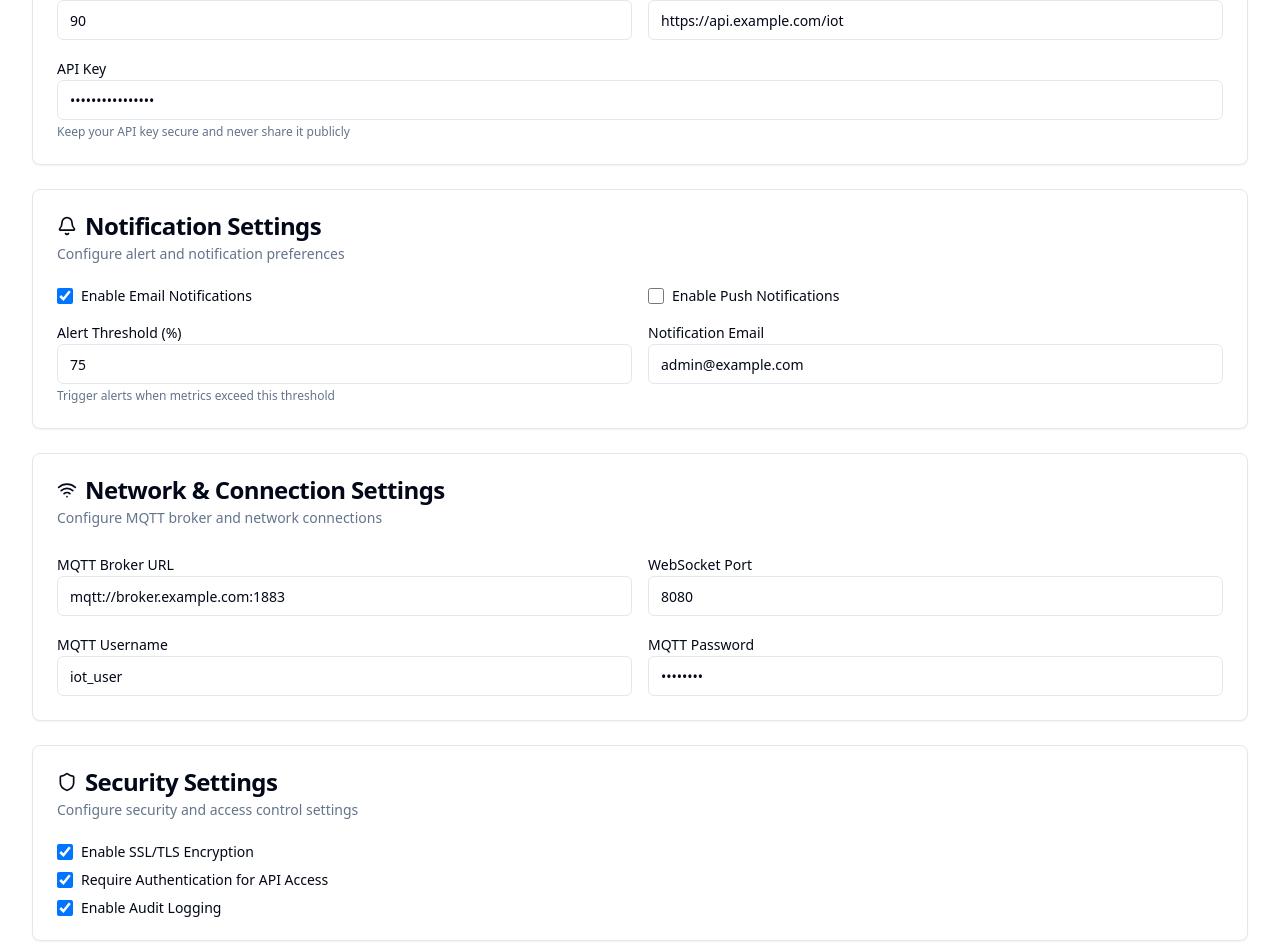
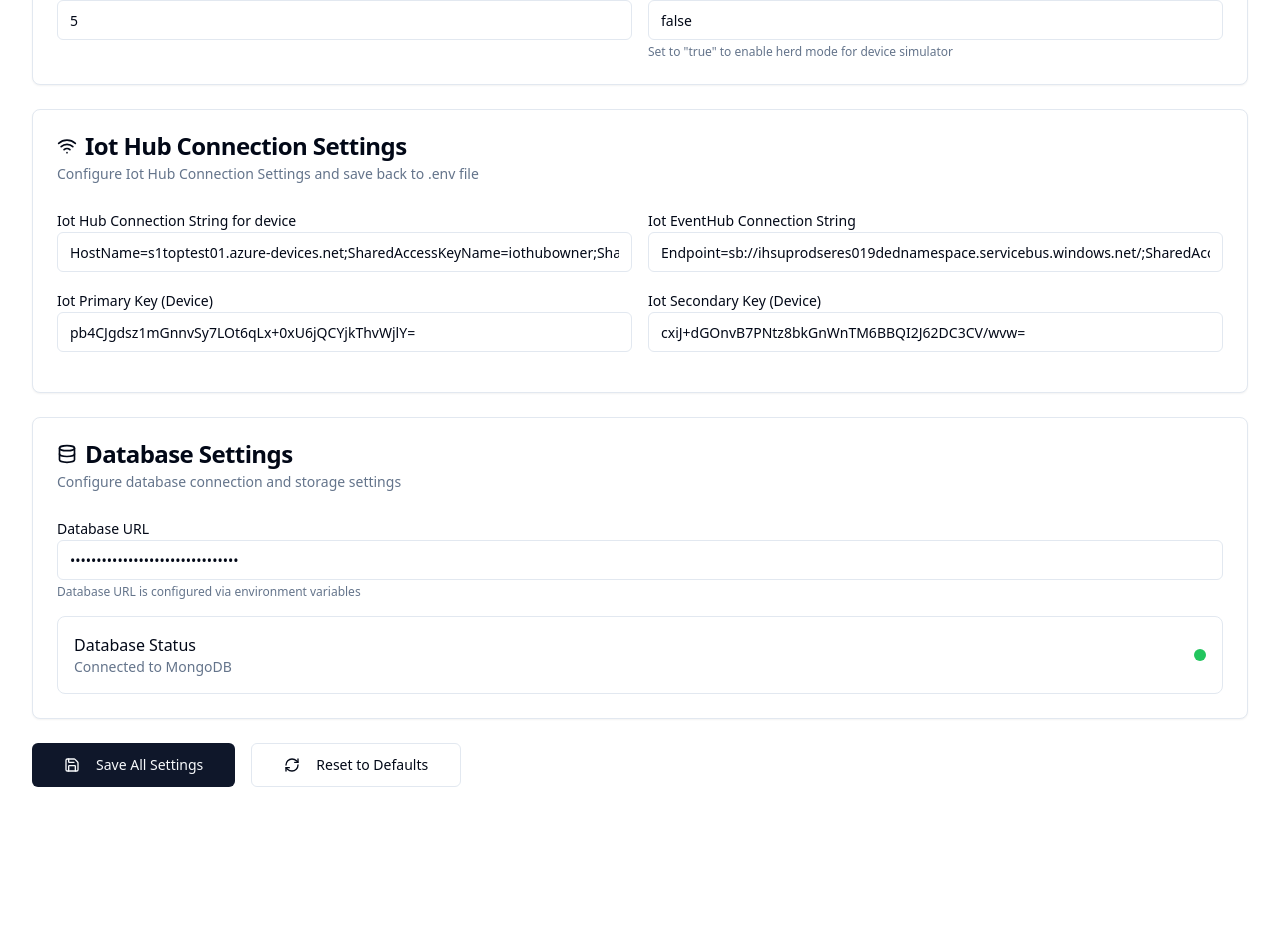
Before and after one commit to bedro96/iothub-controller, a Next.js app: page /iot-settings in a window 1280 px wide. Shown: the part 400-1352 px from the top of the page. After the commit the page ends 1219 px from the top, so only its background shows below. Built offline with nearby package versions, Linux system fonts and the light colour scheme.

Commit message:
Update files

```diff
--- a/app/iot-settings/page.tsx
+++ b/app/iot-settings/page.tsx
@@ -7,71 +7,82 @@ import { Card, CardContent, CardDescription, CardHeader, CardTitle } from "@/com
 import { Input } from "@/components/ui/input"
 import { Label } from "@/components/ui/label"
 import { ModeToggle } from "@/components/mode-toggle"
-import { Settings, Bell, Shield, Wifi, Database, Save, RefreshCw } from "lucide-react"
+import { Settings, Shield, Wifi, Database, Save, RefreshCw } from "lucide-react"
+import useCsrf from "@/components/hooks/useCsrf"
 
 export default function IoTSettingsPage() {
+  const { ensureCsrf, fetchWithCsrf } = useCsrf()
   const [deviceSettings, setDeviceSettings] = useState({
-    deviceName: "IoT Hub Controller",
-    refreshInterval: "30",
-    dataRetention: "90",
-    apiEndpoint: "https://api.example.com/iot",
-    apiKey: "••••••••••••••••",
+    initial_retry_timeout: "30",
+    max_retry: "10",
+    message_interval_seconds: "5",
+    herd_ready: "false",
   })
 
-  const [notificationSettings, setNotificationSettings] = useState({
-    emailNotifications: true,
-    pushNotifications: false,
-    alertThreshold: "75",
-    notificationEmail: "admin@example.com",
-  })
-
-  const [networkSettings, setNetworkSettings] = useState({
-    mqttBroker: "mqtt://broker.example.com:1883",
-    mqttUsername: "iot_user",
-    mqttPassword: "••••••••",
-    websocketPort: "8080",
-  })
-
-  const [securitySettings, setSecuritySettings] = useState({
-    enableSSL: true,
-    enableAuth: true,
-    enableLogging: true,
+  const [iotServerSettings, setIotServerSettings] = useState({
+    iot_connection_string: "HostName=s1toptest01.azure-devices.net;SharedAccessKeyName=iothubowner;SharedAccessKey=XVYaB+sHrscvTc7JDI6px5o5DAMp635GYAIoTH0hdwg=",
+    iot_primary_key_device: "pb4CJgdsz1mGnnvSy7LOt6qLx+0xU6jQCYjkThvWjlY=",
+    iot_secondary_key_device: "cxiJ+dGOnvB7PNtz8bkGnWnTM6BBQI2J62DC3CV/wvw=",
+    iot_eventhub_connection_string: "Endpoint=sb://ihsuprodseres019dednamespace.servicebus.windows.net/;SharedAccessKeyName=iothubowner;SharedAccessKey=XVYaB+sHrscvTc7JDI6px5o5DAMp635GYAIoTH0hdwg=;EntityPath=iothub-ehub-s1toptest0-56253173-ddac85782f"
   })
 
   const [saved, setSaved] = useState(false)
 
-  const handleSaveSettings = () => {
-    // Simulate saving settings
-    setSaved(true)
-    setTimeout(() => setSaved(false), 3000)
+  const handleSaveSettings = async () => {
+    await ensureCsrf()
+    // For each values in deviceSettings and iotServerSettings, save to .env file via API route
+    for (const [key, value] of Object.entries(deviceSettings)) {
+      await ensureCsrf()
+      const statsResponse  = await fetchWithCsrf("/api/dotenv", {
+          method: "PUT",
+        headers: {
+          "Content-Type": "application/json"
+        },
+          body: JSON.stringify({ variable: key.toUpperCase(), value })
+      }).catch((err: Error) => {
+        console.error(`Failed to save setting ${key}:`, err)
+      })
+      if (statsResponse.ok) {
+        const data = await statsResponse.json()
+        setDeviceSettings(prev => ({ ...prev, [key.toLocaleLowerCase()]: data.value }))
+      }
+    }
+
+    for (const [key, value] of Object.entries(iotServerSettings)) {
+      await ensureCsrf()
+      const statsResponse  = await fetchWithCsrf("/api/dotenv", {
+          method: "PUT",
+        headers: {
+          "Content-Type": "application/json"
+        },
+          body: JSON.stringify({ variable: key.toUpperCase(), value })
+      }).catch((err: Error) => {
+        console.error(`Failed to save setting ${key}:`, err)
+      })
+      if(statsResponse.ok) {
+        const data = await statsResponse.json()
+        setIotServerSettings(prev => ({ ...prev, [key.toLocaleLowerCase()]: data.value }))
+      }
+    }
+    setSaved(false)
+
   }
 
   const handleResetToDefaults = () => {
     if (confirm("Are you sure you want to reset all settings to default values?")) {
       setDeviceSettings({
-        deviceName: "IoT Hub Controller",
-        refreshInterval: "30",
-        dataRetention: "90",
-        apiEndpoint: "https://api.example.com/iot",
-        apiKey: "••••••••••••••••",
+        initial_retry_timeout: "30",
+        max_retry: "10",
+        message_interval_seconds: "5",
+        herd_ready: "false",
       })
-      setNotificationSettings({
-        emailNotifications: true,
-        pushNotifications: false,
-        alertThreshold: "75",
-        notificationEmail: "admin@example.com",
+      setIotServerSettings({
+        iot_connection_string: "HostName=s1toptest01.azure-devices.net;SharedAccessKeyName=iothubowner;SharedAccessKey=XVYaB+sHrscvTc7JDI6px5o5DAMp635GYAIoTH0hdwg=",
+        iot_primary_key_device: "pb4CJgdsz1mGnnvSy7LOt6qLx+0xU6jQCYjkThvWjlY=",
+        iot_secondary_key_device: "cxiJ+dGOnvB7PNtz8bkGnWnTM6BBQI2J62DC3CV/wvw=",
+        iot_eventhub_connection_string: "Endpoint=sb://ihsuprodseres019dednamespace.servicebus.windows.net/;SharedAccessKeyName=iothubowner;SharedAccessKey=XVYaB+sHrscvTc7JDI6px5o5DAMp635GYAIoTH0hdwg=;EntityPath=iothub-ehub-s1toptest0-56253173-ddac85782f"
       })
-      setNetworkSettings({
-        mqttBroker: "mqtt://broker.example.com:1883",
-        mqttUsername: "iot_user",
-        mqttPassword: "••••••••",
-        websocketPort: "8080",
-      })
-      setSecuritySettings({
-        enableSSL: true,
-        enableAuth: true,
-        enableLogging: true,
-      })
+
     }
   }
 
@@ -86,7 +97,7 @@ export default function IoTSettingsPage() {
             </div>
             <div className="flex items-center gap-4">
               <Button variant="outline" asChild>
-                <Link href="/">Home</Link>
+                <Link href="/admin">Admin Main</Link>
               </Button>
               <Button variant="outline" asChild>
                 <Link href="/iot-dashboard">Dashboard</Link>
@@ -101,9 +112,9 @@ export default function IoTSettingsPage() {
       <main className="max-w-7xl mx-auto px-4 sm:px-6 lg:px-8 py-8">
         {/* Page Header */}
         <div className="mb-8">
-          <h2 className="text-3xl font-bold mb-2">System Settings</h2>
+          <h2 className="text-3xl font-bold mb-2">Simulator Environment Settings</h2>
           <p className="text-muted-foreground">
-            Configure your IoT Hub Controller settings and preferences
+            Configure device simulator, IoT Hub connection strings.
           </p>
         </div>
 
@@ -124,275 +135,127 @@ export default function IoTSettingsPage() {
                 Device Settings
               </CardTitle>
               <CardDescription>
-                Configure general device and system settings
+                Configure device simulator settings
               </CardDescription>
             </CardHeader>
             <CardContent className="space-y-4">
               <div className="grid grid-cols-1 md:grid-cols-2 gap-4">
                 <div>
-                  <Label htmlFor="deviceName">Device Name</Label>
+                  <Label htmlFor="initial_retry_timeout">Initial Retry Timeout (seconds)</Label>
                   <Input
-                    id="deviceName"
-                    value={deviceSettings.deviceName}
+                    id="initial_retry_timeout"
+                    type="number"
+                    value={deviceSettings.initial_retry_timeout}
                     onChange={(e) =>
-                      setDeviceSettings({ ...deviceSettings, deviceName: e.target.value })
+                      setDeviceSettings({ ...deviceSettings, initial_retry_timeout: e.target.value })
                     }
                   />
                 </div>
                 <div>
-                  <Label htmlFor="refreshInterval">Refresh Interval (seconds)</Label>
+                  <Label htmlFor="max_retry_timeout">Max Retry Timeout (seconds)</Label>
                   <Input
-                    id="refreshInterval"
+                    id="max_retry_timeout"
                     type="number"
-                    value={deviceSettings.refreshInterval}
+                    value={deviceSettings.max_retry}
                     onChange={(e) =>
-                      setDeviceSettings({ ...deviceSettings, refreshInterval: e.target.value })
+                      setDeviceSettings({ ...deviceSettings, max_retry_timeout: e.target.value })
                     }
                   />
                 </div>
               </div>
               <div className="grid grid-cols-1 md:grid-cols-2 gap-4">
                 <div>
-                  <Label htmlFor="dataRetention">Data Retention (days)</Label>
+                  <Label htmlFor="message_interval_seconds">Message Interval (seconds)</Label>
                   <Input
-                    id="dataRetention"
+                    id="message_interval_seconds"
                     type="number"
-                    value={deviceSettings.dataRetention}
+                    value={deviceSettings.message_interval_seconds}
                     onChange={(e) =>
-                      setDeviceSettings({ ...deviceSettings, dataRetention: e.target.value })
+                      setDeviceSettings({ ...deviceSettings, message_interval_seconds: e.target.value })
                     }
                   />
                 </div>
                 <div>
-                  <Label htmlFor="apiEndpoint">API Endpoint</Label>
+                  <Label htmlFor="herd_ready">Herd Ready</Label>
                   <Input
-                    id="apiEndpoint"
-                    value={deviceSettings.apiEndpoint}
+                    id="herd_ready"
+                    type="text"
+                    value={deviceSettings.herd_ready}
                     onChange={(e) =>
-                      setDeviceSettings({ ...deviceSettings, apiEndpoint: e.target.value })
+                      setDeviceSettings({ ...deviceSettings, herd_ready: e.target.value })
                     }
                   />
+                  <p className="text-xs text-muted-foreground mt-1">
+                    Set to "true" to enable herd mode for device simulator
+                  </p>
                 </div>
               </div>
-              <div>
-                <Label htmlFor="apiKey">API Key</Label>
-                <Input
-                  id="apiKey"
-                  type="password"
-                  value={deviceSettings.apiKey}
-                  onChange={(e) =>
-                    setDeviceSettings({ ...deviceSettings, apiKey: e.target.value })
-                  }
-                />
-                <p className="text-xs text-muted-foreground mt-1">
-                  Keep your API key secure and never share it publicly
-                </p>
-              </div>
+
             </CardContent>
           </Card>
 
-          {/* Notification Settings */}
-          <Card>
-            <CardHeader>
-              <CardTitle className="flex items-center gap-2">
-                <Bell className="h-5 w-5" />
-                Notification Settings
-              </CardTitle>
-              <CardDescription>
-                Configure alert and notification preferences
-              </CardDescription>
-            </CardHeader>
-            <CardContent className="space-y-4">
-              <div className="grid grid-cols-1 md:grid-cols-2 gap-4">
-                <div className="flex items-center space-x-2">
-                  <input
-                    type="checkbox"
-                    id="emailNotifications"
-                    checked={notificationSettings.emailNotifications}
-                    onChange={(e) =>
-                      setNotificationSettings({
-                        ...notificationSettings,
-                        emailNotifications: e.target.checked,
-                      })
-                    }
-                    className="h-4 w-4"
-                  />
-                  <Label htmlFor="emailNotifications" className="cursor-pointer">
-                    Enable Email Notifications
-                  </Label>
-                </div>
-                <div className="flex items-center space-x-2">
-                  <input
-                    type="checkbox"
-                    id="pushNotifications"
-                    checked={notificationSettings.pushNotifications}
-                    onChange={(e) =>
-                      setNotificationSettings({
-                        ...notificationSettings,
-                        pushNotifications: e.target.checked,
-                      })
-                    }
-                    className="h-4 w-4"
-                  />
-                  <Label htmlFor="pushNotifications" className="cursor-pointer">
-                    Enable Push Notifications
-                  </Label>
-                </div>
-              </div>
-              <div className="grid grid-cols-1 md:grid-cols-2 gap-4">
-                <div>
-                  <Label htmlFor="alertThreshold">Alert Threshold (%)</Label>
-                  <Input
-                    id="alertThreshold"
-                    type="number"
-                    min="0"
-                    max="100"
-                    value={notificationSettings.alertThreshold}
-                    onChange={(e) =>
-                      setNotificationSettings({
-                        ...notificationSettings,
-                        alertThreshold: e.target.value,
-                      })
-                    }
-                  />
-                  <p className="text-xs text-muted-foreground mt-1">
-                    Trigger alerts when metrics exceed this threshold
-                  </p>
-                </div>
-                <div>
-                  <Label htmlFor="notificationEmail">Notification Email</Label>
-                  <Input
-                    id="notificationEmail"
-                    type="email"
-                    value={notificationSettings.notificationEmail}
-                    onChange={(e) =>
-                      setNotificationSettings({
-                        ...notificationSettings,
-                        notificationEmail: e.target.value,
-                      })
-                    }
-                  />
-                </div>
-              </div>
-            </CardContent>
-          </Card>
 
-          {/* Network Settings */}
+
+          {/* Connection String Settings */}
           <Card>
             <CardHeader>
               <CardTitle className="flex items-center gap-2">
                 <Wifi className="h-5 w-5" />
-                Network & Connection Settings
+                Iot Hub Connection Settings
               </CardTitle>
               <CardDescription>
-                Configure MQTT broker and network connections
+                Configure Iot Hub Connection Settings and save back to .env file
               </CardDescription>
             </CardHeader>
             <CardContent className="space-y-4">
               <div className="grid grid-cols-1 md:grid-cols-2 gap-4">
                 <div>
-                  <Label htmlFor="mqttBroker">MQTT Broker URL</Label>
+                  <Label htmlFor="iot_connection_string">Iot Hub Connection String for device</Label>
                   <Input
-                    id="mqttBroker"
-                    value={networkSettings.mqttBroker}
+                    id="iot_connection_string"
+                    value={iotServerSettings.iot_connection_string}
                     onChange={(e) =>
-                      setNetworkSettings({ ...networkSettings, mqttBroker: e.target.value })
+                      setIotServerSettings({ ...iotServerSettings, iot_connection_string: e.target.value })
                     }
                   />
                 </div>
                 <div>
-                  <Label htmlFor="websocketPort">WebSocket Port</Label>
+                  <Label htmlFor="iot_eventhub_connection_string">Iot EventHub Connection String</Label>
                   <Input
-                    id="websocketPort"
-                    type="number"
-                    value={networkSettings.websocketPort}
+                    id="iot_eventhub_connection_string"
+                    value={iotServerSettings.iot_eventhub_connection_string}
                     onChange={(e) =>
-                      setNetworkSettings({ ...networkSettings, websocketPort: e.target.value })
+                      setIotServerSettings({ ...iotServerSettings, iot_eventhub_connection_string: e.target.value })
                     }
                   />
                 </div>
+
               </div>
               <div className="grid grid-cols-1 md:grid-cols-2 gap-4">
                 <div>
-                  <Label htmlFor="mqttUsername">MQTT Username</Label>
+                  <Label htmlFor="iot_primary_key_device">Iot Primary Key (Device)</Label>
                   <Input
-                    id="mqttUsername"
-                    value={networkSettings.mqttUsername}
+                    id="iot_primary_key_device"
+                    value={iotServerSettings.iot_primary_key_device}
                     onChange={(e) =>
-                      setNetworkSettings({ ...networkSettings, mqttUsername: e.target.value })
+                      setIotServerSettings({ ...iotServerSettings, iot_primary_key_device: e.target.value })
                     }
                   />
                 </div>
                 <div>
-                  <Label htmlFor="mqttPassword">MQTT Password</Label>
+                  <Label htmlFor="iot_secondary_key_device">Iot Secondary Key (Device)</Label>
                   <Input
-                    id="mqttPassword"
-                    type="password"
-                    value={networkSettings.mqttPassword}
+                    id="iot_secondary_key_device"
+                    value={iotServerSettings.iot_secondary_key_device}
                     onChange={(e) =>
-                      setNetworkSettings({ ...networkSettings, mqttPassword: e.target.value })
+                      setIotServerSettings({ ...iotServerSettings, iot_secondary_key_device: e.target.value })
                     }
                   />
                 </div>
+
               </div>
-            </CardContent>
-          </Card>
-
-          {/* Security Settings */}
-          <Card>
-            <CardHeader>
-              <CardTitle className="flex items-center gap-2">
-                <Shield className="h-5 w-5" />
-                Security Settings
-              </CardTitle>
-              <CardDescription>
-                Configure security and access control settings
-              </CardDescription>
-            </CardHeader>
-            <CardContent className="space-y-4">
-              <div className="space-y-3">
-                <div className="flex items-center space-x-2">
-                  <input
-                    type="checkbox"
-                    id="enableSSL"
-                    checked={securitySettings.enableSSL}
-                    onChange={(e) =>
-                      setSecuritySettings({ ...securitySettings, enableSSL: e.target.checked })
-                    }
-                    className="h-4 w-4"
-                  />
-                  <Label htmlFor="enableSSL" className="cursor-pointer">
-                    Enable SSL/TLS Encryption
-                  </Label>
-                </div>
-                <div className="flex items-center space-x-2">
-                  <input
-                    type="checkbox"
-                    id="enableAuth"
-                    checked={securitySettings.enableAuth}
-                    onChange={(e) =>
-                      setSecuritySettings({ ...securitySettings, enableAuth: e.target.checked })
-                    }
-                    className="h-4 w-4"
-                  />
-                  <Label htmlFor="enableAuth" className="cursor-pointer">
-                    Require Authentication for API Access
-                  </Label>
-                </div>
-                <div className="flex items-center space-x-2">
-                  <input
-                    type="checkbox"
-                    id="enableLogging"
-                    checked={securitySettings.enableLogging}
-                    onChange={(e) =>
-                      setSecuritySettings({ ...securitySettings, enableLogging: e.target.checked })
-                    }
-                    className="h-4 w-4"
-                  />
-                  <Label htmlFor="enableLogging" className="cursor-pointer">
-                    Enable Audit Logging
-                  </Label>
-                </div>
+              <div className="grid grid-cols-1 md:grid-cols-2 gap-4">
+                <div></div>
               </div>
             </CardContent>
           </Card>
--- /dev/null
+++ b/components/hooks/useCsrf.tsx
@@ -0,0 +1,43 @@
+"use client"
+
+import { useCallback, useState } from 'react'
+
+type FetchWithCsrf = (input: RequestInfo, init?: RequestInit) => Promise<Response>
+
+export function useCsrf() {
+  const [csrfToken, setCsrfToken] = useState<string | null>(null)
+
+  const fetchToken = useCallback(async (): Promise<string | null> => {
+    if (csrfToken) return csrfToken
+    try {
+      const resp = await fetch('/api/auth/csrf', { credentials: 'include' })
+      if (!resp.ok) return null
+      const data = await resp.json()
+      const token = data?.csrfToken || null
+      setCsrfToken(token)
+      return token
+    } catch {
+      return null
+    }
+  }, [csrfToken])
+
+  const ensureCsrf = useCallback(async (): Promise<string | null> => {
+    return await fetchToken()
+  }, [fetchToken])
+
+  const fetchWithCsrf: FetchWithCsrf = useCallback(async (input, init = {}) => {
+    let token = csrfToken
+    if (!token) token = await fetchToken()
+
+    const headers = new Headers(init.headers as HeadersInit | undefined)
+    if (token) headers.set('x-csrf-token', token)
+    // preserve provided credentials or default to include
+    const credentials = (init.credentials as RequestCredentials) || 'include'
+
+    return fetch(input, { ...init, headers, credentials })
+  }, [csrfToken, fetchToken])
+
+  return { csrfToken, setCsrfToken, ensureCsrf, fetchWithCsrf }
+}
+
+export default useCsrf
--- a/lib/rate-limit.ts
+++ b/lib/rate-limit.ts
@@ -124,6 +124,11 @@ export function shouldBypassRateLimit(request: NextRequest): boolean {
 
   // Check if route is in allowlist (e.g., health checks)
   const pathname = request.nextUrl.pathname;
+  // Exempt CSRF token endpoint from rate limiting so clients can fetch tokens
+  // without being blocked. Add additional routes here as needed.
+  if (pathname === '/api/auth/csrf') {
+    return true
+  }
   if (pathname === '/api/health' || pathname === '/api/status') {
     return true;
   }
--- a/package.json
+++ b/package.json
@@ -14,6 +14,8 @@
     "db:studio": "prisma studio",
     "db:push": "prisma db push",
     "db:init": "tsx scripts/init-db.ts"
+    ,
+    "consumer": "cross-env NODE_ENV=development tsx scripts/start-iothub-consumer.ts"
   },
   "dependencies": {
     "@azure/event-hubs": "^6.0.3",
--- a/scripts/init-db.ts
+++ b/scripts/init-db.ts
@@ -54,8 +54,9 @@ async function main() {
     if (!existingAdmin) {
       const username = 'admin';
       const role = 'admin';
+      const email = adminEmail;
       const hashedPassword = await bcrypt.hash('admin1234!', 10);
-      const adminUser = await prisma.user.create({ data: { username, email: adminEmail, role, password: hashedPassword } });
+      const adminUser = await prisma.user.create({ data: { username, email, role, password: hashedPassword } });
       console.log(`Admin user created: ${adminUser.email}`);
     } else {
       console.log('Admin user already exists, skipping creation.');
```
Also changed, not shown: app/admin/page.tsx (+8 -2 lines), app/admin/usermanagement/page.tsx (+12 -7 lines), app/monitoring/page.tsx (+6 -21 lines), scripts/start-iothub-consumer.ts (added, +28 -0 lines), server.ts (+11 -6 lines), 1 other file (tests, documents, lock files or other folders).
